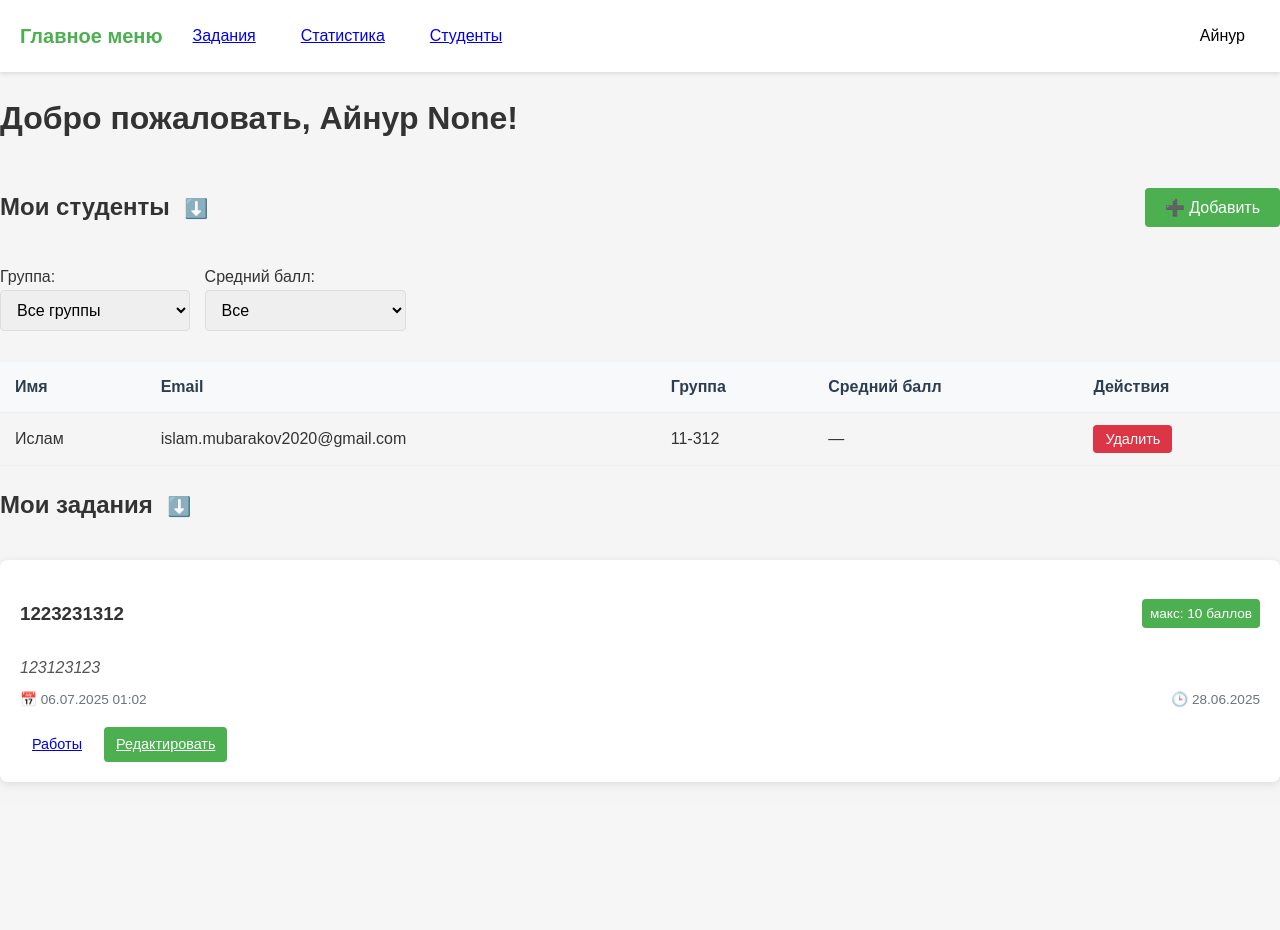
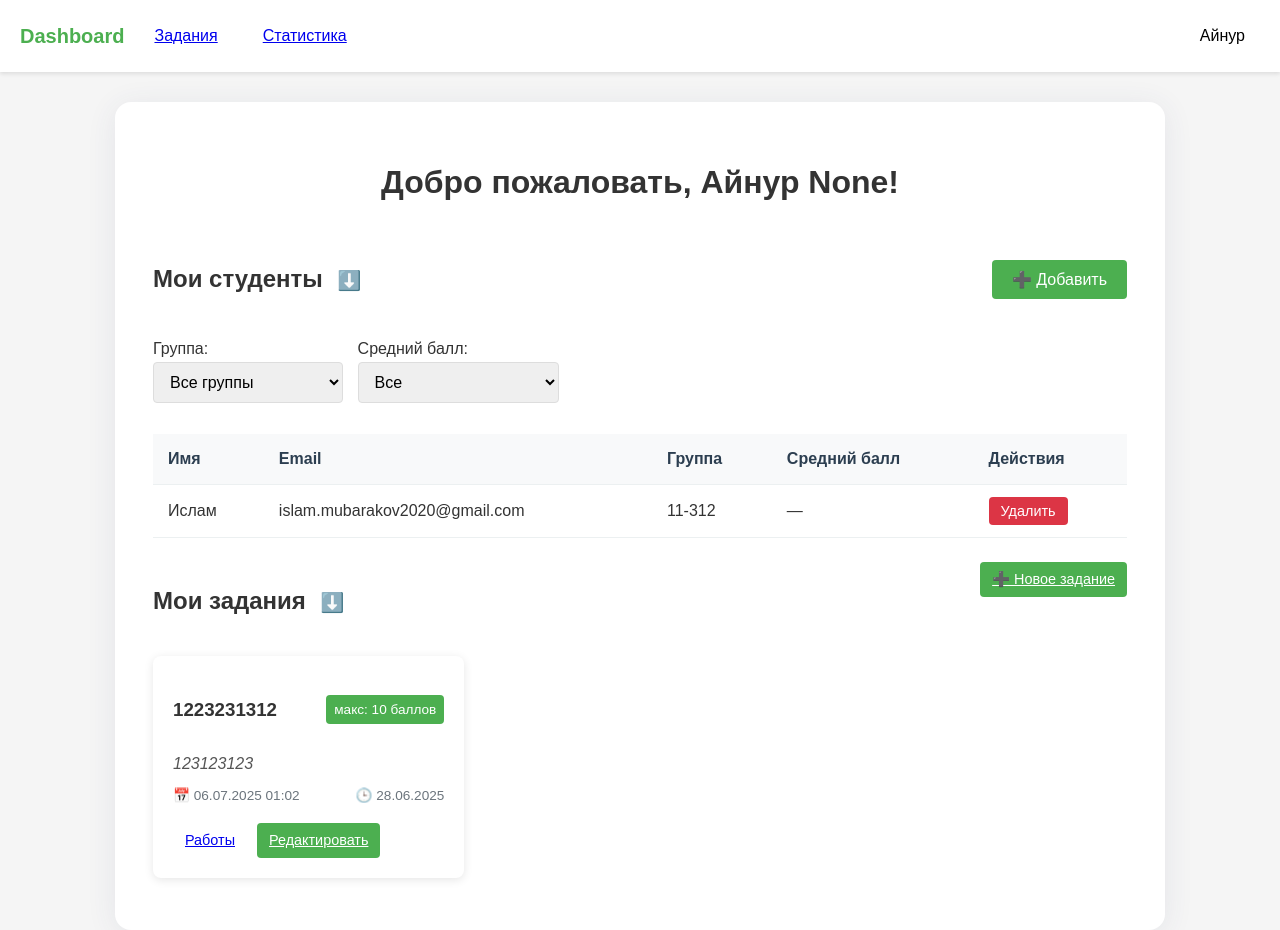
Before and after one commit to Porcupine116/-_24-25, a Flask app: page /dashboard in a window 1280 px wide. Before the commit the page ends 784 px from the top, so only its background shows below. Run offline with Flask 3, Linux system fonts and the light colour scheme; a user stored in the database is signed in.

Commit message:
10
teacher_dashboard

```diff
--- a/templates/student_dashboard.html
+++ b/templates/student_dashboard.html
@@ -6,7 +6,7 @@
 <div class="student-dashboard">
     <div class="dashboard-container">
         <h1 class="welcome-title" style="font-size:2.1rem; font-weight:600; color:#111; text-align:center; margin-bottom:2.2rem;">
-            Добро пожаловать, {{ current_user.name }}!
+            Добро пожаловать, {{ current_user.name }} {{ current_user.last_name }}!
         </h1>
 
         {% with messages = get_flashed_messages() %}
--- a/templates/teacher_dashboard.html
+++ b/templates/teacher_dashboard.html
@@ -1,34 +1,10 @@
-<!DOCTYPE html>
-<html lang="ru">
-<head>
-    <meta charset="UTF-8">
-    <meta name="viewport" content="width=device-width, initial-scale=1.0">
-    <title>Teacher Dashboard</title>
-    <link rel="stylesheet" href="../static/style.css">
-</head>
-<body>
-    <header class="header">
-        <nav class="navbar">
-            <div class="nav-left">
-                <a href="{{ url_for('main.dashboard') }}" class="logo">Главное меню</a>
-                <a href="{{ url_for('main.assignments_list') }}" class="nav-btn tasks-btn">Задания</a>
-                <a href="{{ url_for('main.statistics') }}" class="nav-btn stats-btn">Статистика</a>
-                <a href="{{ url_for('main.students') }}" class="nav-btn">Студенты</a>
-            </div>
-            <div class="nav-right">
-                <div class="profile-dropdown">
-                    <button class="nav-btn profile-btn">{{ current_user.name }}</button>
-                    <div class="dropdown-content">
-                        <a href="{{ url_for('main.profile') }}" class="dropdown-item">Настройки</a>
-                        <a href="{{ url_for('main.logout') }}" class="dropdown-item">Выход</a>
-                    </div>
-                </div>
-            </div>
-        </nav>
-    </header>
-
-    <main>
-        <h1>Добро пожаловать, {{ current_user.name }} {{ current_user.last_name }}!</h1>
+{% extends "base.html" %}
+{% block title %}Панель преподавателя{% endblock %}
+{% block content %}
+<div class="dashboard-container">
+    <h1 style="text-align:center; margin-bottom: 32px;">
+        Добро пожаловать, {{ current_user.name }} {{ current_user.last_name }}!
+    </h1>
 
     {% with messages = get_flashed_messages() %}
         {% if messages %}
@@ -40,9 +16,7 @@
         {% endif %}
     {% endwith %}
 
-        <div class="teacher-content">
-
-            <!-- Мои студенты (сворачиваемый блок) -->
+    <!-- Мои студенты -->
     <div class="students-section mt-3">
         <div style="display: flex; justify-content: space-between; align-items: center; cursor: pointer;" onclick="toggleStudentsBlock()">
             <div>
@@ -51,9 +25,7 @@
             </div>
             <button class="btn btn-primary" onclick="event.stopPropagation(); toggleAddForm();">➕ Добавить</button>
         </div>
-
         <div id="studentsBlock" style="display: block;">
-                    <!-- Фильтры -->
             <form method="get" class="filter-section" style="display: flex; gap: 15px; align-items: flex-end; margin: 18px 0 15px 0;">
                 <div>
                     <label for="group">Группа:</label>
@@ -79,8 +51,6 @@
                 <a href="{{ url_for('main.dashboard') }}" class="btn btn-small" style="margin-bottom: 2px;">Сбросить</a>
                 {% endif %}
             </form>
-
-                    <!-- Добавление студента -->
             <div id="addForm" class="add-student-section" style="display: none;">
                 <form method="POST" action="{{ url_for('main.add_student') }}" class="student-form">
                     <div class="form-row">
@@ -96,8 +66,6 @@
                     <button type="submit" class="btn btn-primary mt-1">Добавить</button>
                 </form>
             </div>
-
-                    <!-- Таблица студентов -->
             <div class="students-table-container mt-2">
                 <table class="students-table" id="studentsTable">
                     <thead>
@@ -132,7 +100,7 @@
                     </tbody>
                 </table>
                 {% if not students %}
-                        <div class="info-block" style="margin-top:20px;">
+                <div class="no-students">
                     Нет студентов по выбранным фильтрам.
                 </div>
                 {% endif %}
@@ -140,13 +108,15 @@
         </div>
     </div>
 
-            <!-- Задания (сворачиваемый блок, без изменений) -->
-            <div class="assignments-section">
+    <!-- Задания преподавателя -->
+    <div class="assignments-section mt-3">
         <div class="section-header" onclick="toggleDashboardAssignments()" style="cursor: pointer;">
             <h2 style="display: inline-block;">Мои задания</h2>
             <span id="arrow" style="font-size: 1.2rem; margin-left: 10px;">⬇️</span>
+            <a href="{{ url_for('main.create_assignment') }}" class="btn btn-small btn-primary" style="float:right;">➕ Новое задание</a>
         </div>
         <div id="dashboardAssignments" class="assignments-list mt-2" style="display: block;">
+            <div class="assignments-grid">
                 {% for assignment in assignments %}
                 <div class="assignment-card">
                     <div class="card-header">
@@ -165,9 +135,14 @@
                 </div>
                 {% endfor %}
             </div>
+            {% if not assignments %}
+            <div class="no-students" style="margin-top: 20px;">
+                Пока нет заданий.
+            </div>
+            {% endif %}
         </div>
     </div>
-    </main>
+</div>
 
 <script>
     // Выпадающее меню профиля
@@ -217,5 +192,4 @@
         form.style.display = form.style.display === 'none' ? 'block' : 'none';
     }
 </script>
-</body>
-</html>
+{% endblock %}
```
Also changed, not shown: instance/data.db. Lines whose indentation alone changed are shown as unchanged.
